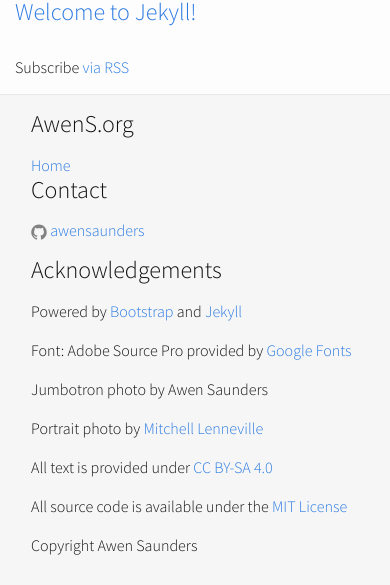
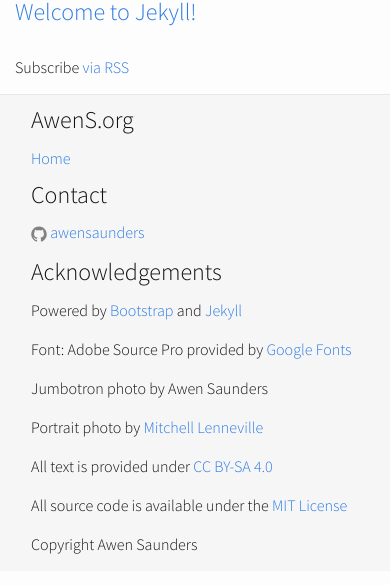
Before and after one commit to awensaunders/awensaunders.github.io, a Jekyll site: the page built from index.html, in a window 390 px wide. Shown: the part 970-1555 px from the top of the page. Built offline with Jekyll 4.4.1, drawn with Linux system fonts in a browser that asks for light colours; nearby versions of some CDN libraries.

Commit message:
Fix padding and margins on footer

```diff
--- a/_includes/footer.html
+++ b/_includes/footer.html
@@ -1,20 +1,20 @@
 <footer>
 	<div class="container-fluid">
 		<div class="row footer">
-			<div class="col-md-4">
-				<h3>AwenS.org</h3>
+			<div class="col-md-4 footercol">
+				<h3 class="footerhead">AwenS.org</h3>
                 <a href="/">Home</a>
 			</div>
-			<div class="col-md-4">
-				<h3 id="contact">Contact</h3>
+			<div class="col-md-4 footercol">
+				<h3 id="contact" class="footerhead">Contact</h3>
                 {% if site.github_username %}
                 <p>
                   {% include icon-github.html username=site.github_username %}
                 </p>
                 {% endif %}
 			</div>
-			<div class="col-md-4">
-				<h3>Acknowledgements</h3>
+			<div class="col-md-4 footercol">
+				<h3 class="footerhead">Acknowledgements</h3>
 				<p>Powered by <a href="https://getbootstrap.com/">Bootstrap</a> and <a href="http://jekyllrb.com/">Jekyll</a> </p>
 				<p>Font: Adobe Source Pro provided by <a href="https://www.google.com/fonts">Google Fonts</a></p>
 				<p>Jumbotron photo by Awen Saunders</p>
--- a/css/main.scss
+++ b/css/main.scss
@@ -61,6 +61,12 @@ $on-laptop:        800px;
 
 .footer{
 	background-color: #f6f6f6;
-  padding: 1em;
+  padding: 0em 1em;
   border-top: 1px solid $grey-color-light;
 }
+.footercol{
+  margin: 0.5em 0em;
+}
+.footerhead{
+  margin: 0.5em 0em;
+}
```
